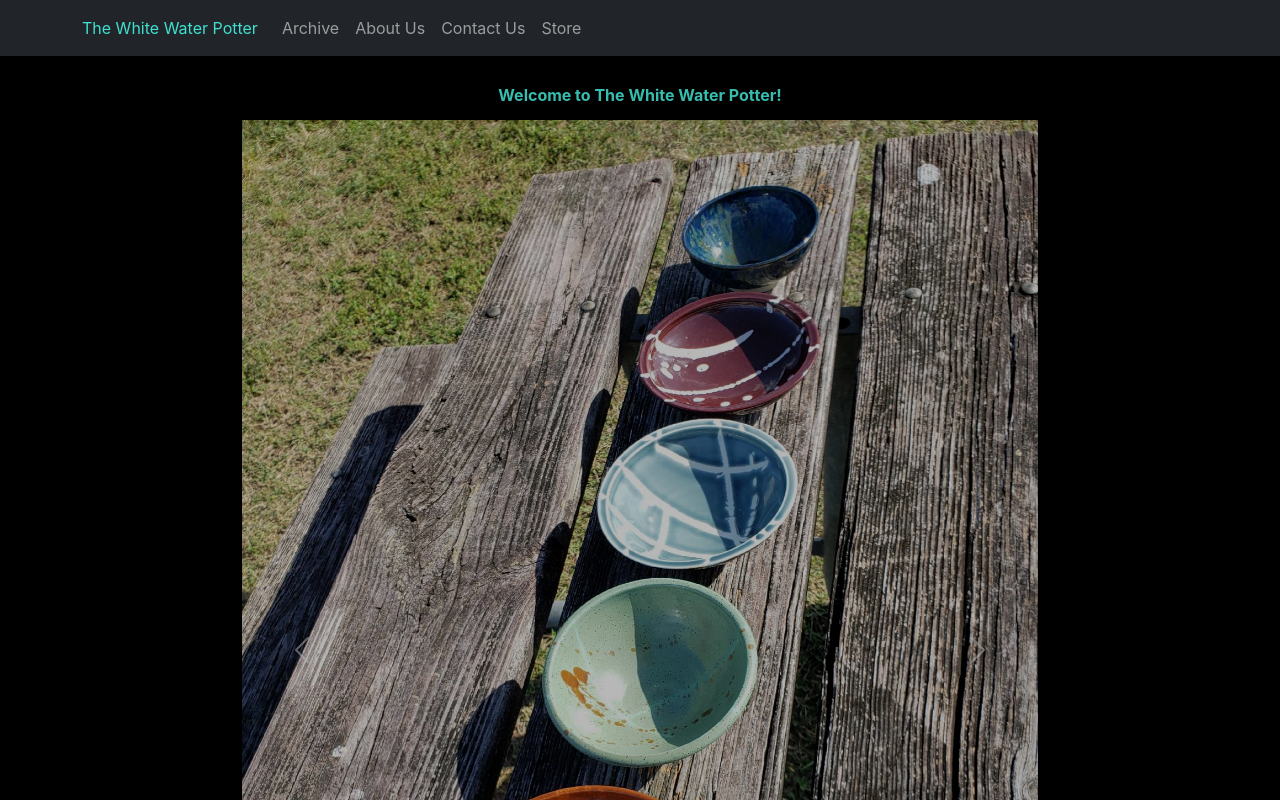
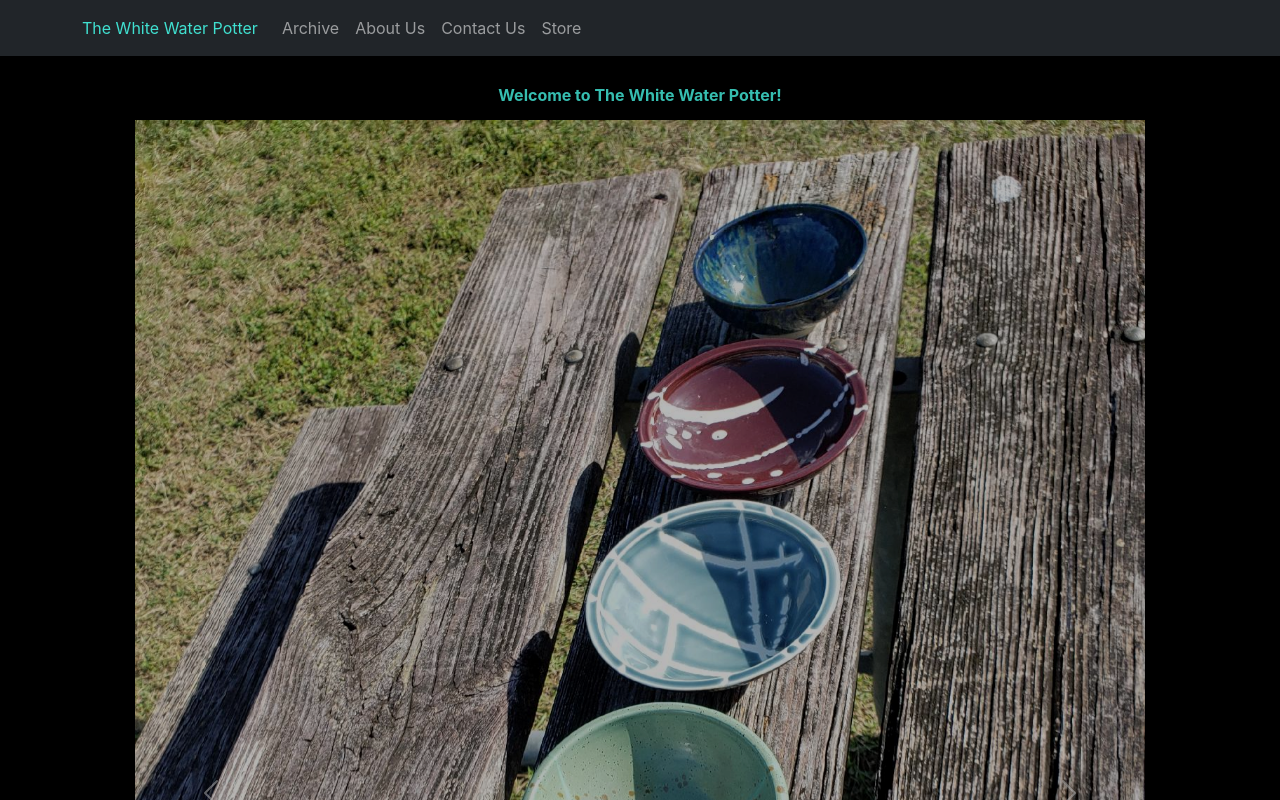
Before and after one commit to Bradleytevans/Pottery, a React (Create React App) app: page / in a window 1280 px wide. Shown: the top 800 px of the page. Built offline with nearby package versions, Linux system fonts and the light colour scheme.

Commit message:
changed width

```diff
--- a/src/pages/Archive.js
+++ b/src/pages/Archive.js
@@ -21,7 +21,7 @@ return(
 }
 
 const LandingCard = styled.div`
-width:70%;
+width:80%;
 text-align:center;
 margin: 0 auto;
 opacity: 85%;
--- a/src/pages/Landing.js
+++ b/src/pages/Landing.js
@@ -14,7 +14,7 @@ export default function Landing() {
     <body>
       <LandingCard>
         <LandingBody>
-          <h1>Welcome to  The White Water Potter!</h1>
+          <h1>Welcome to The White Water Potter!</h1>
           <CarouselCard>
             <Carousel>
               <Carousel.Item>
@@ -48,14 +48,13 @@ export default function Landing() {
 }
 
 const LandingCard = styled.div`
-  width: 80%;
+  width: 90%;
   text-align: center;
   margin: 0 auto;
   opacity: 85%;
   background-color: black;
   border-radius: 5px;
   color: turquoise;
-
 `;
 const LandingBody = styled.div`
   padding: 15px 15px;
@@ -65,7 +64,6 @@ const LandingBody = styled.div`
     font-size: medium;
     text-decoration: bold;
     font-weight: bold;
-
   }
   p {
     padding: 20px;
@@ -73,7 +71,7 @@ const LandingBody = styled.div`
   }
 `;
 const CarouselCard = styled.div`
-  width: 80%;
+  width: 90%;
   text-align: center;
   margin: 0 auto;
   opacity: 85%;
```
Lines whose indentation alone changed are shown as unchanged.
